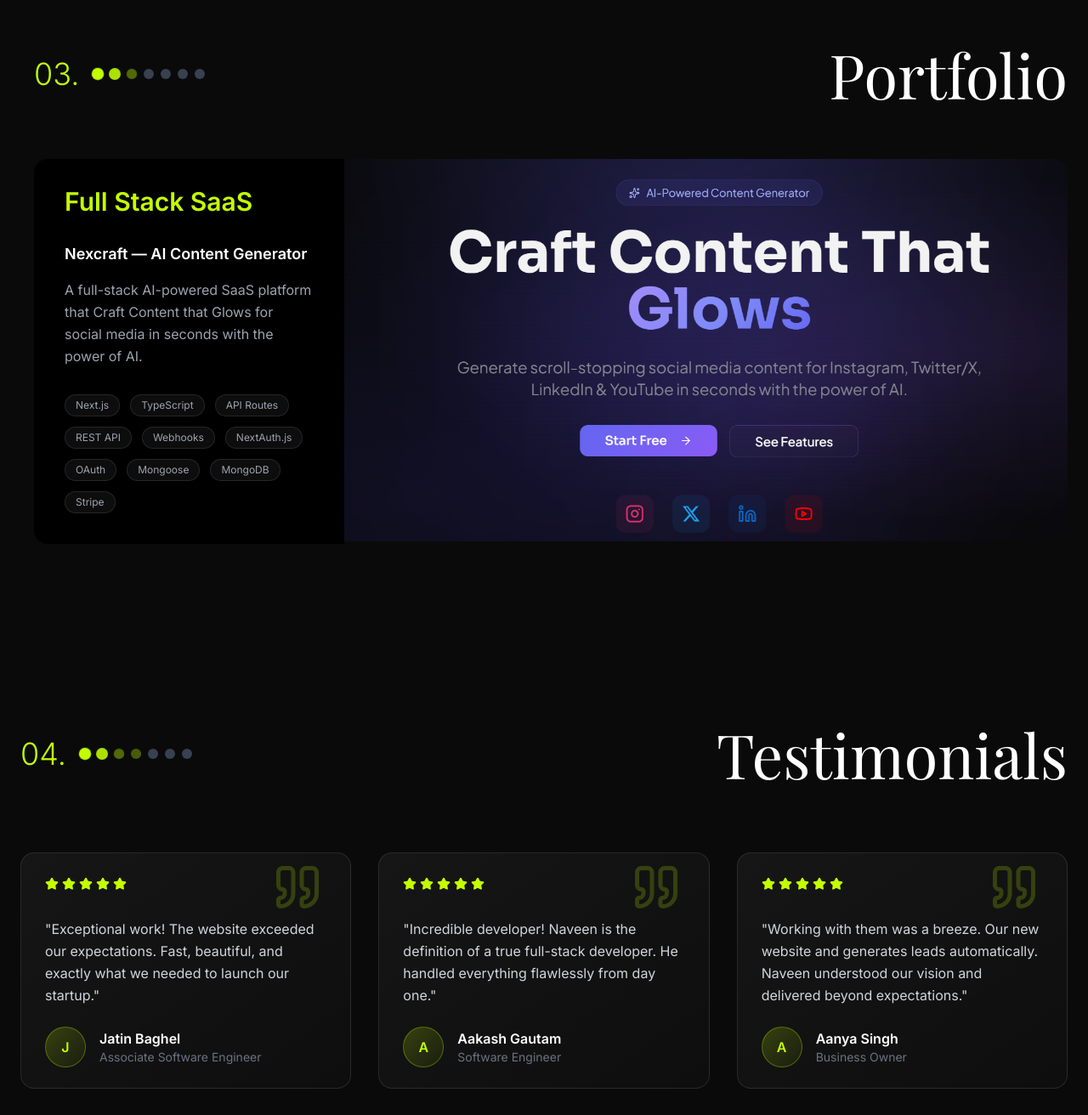
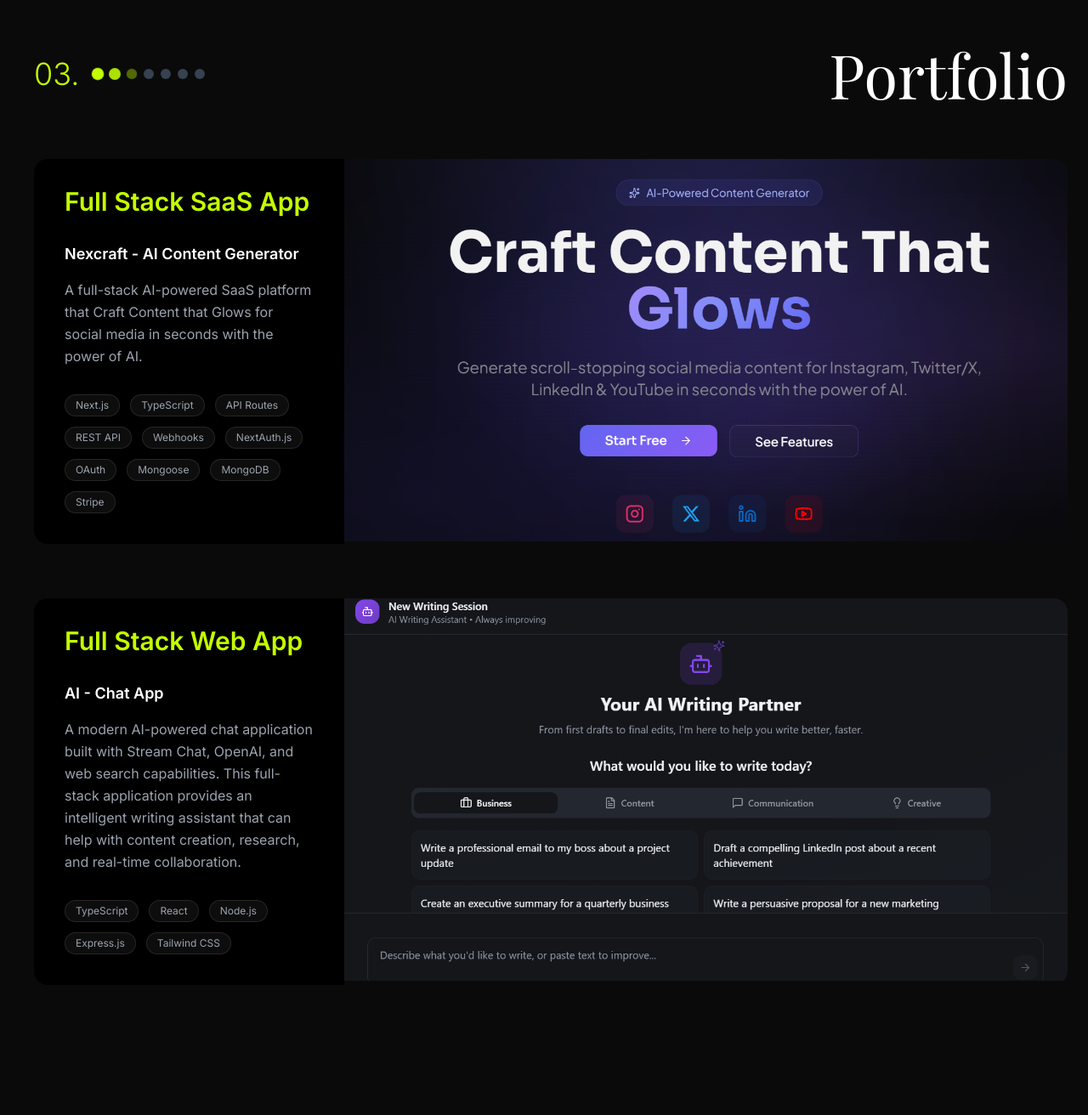
Before and after one commit to thenaveengautam/portfolio, a Next.js app: page / in a window 1280 px wide. Shown: the part 5949-7261 px from the top of the page at 85% size. Built offline with nearby package versions, Linux system fonts and the light colour scheme; a web font is replaced by a local one.

Commit message:
feat: add AI Chat App to mock data with updated project details

```diff
--- a/src/mockData.js
+++ b/src/mockData.js
@@ -145,13 +145,23 @@
 portfolio: [
   {
     id: 1,
-    title: "Nexcraft — AI Content Generator",
-    category: "Full Stack SaaS",
+    title: "Nexcraft - AI Content Generator",
+    category: "Full Stack SaaS App",
     url: "https://nexcraft.trynaveen.com",
     image:
       "nexcraft.png",
     tags: ["Next.js", "TypeScript", "API Routes", "REST API", "Webhooks", "NextAuth.js", "OAuth", "Mongoose", "MongoDB", "Stripe"],
     description: "A full-stack AI-powered SaaS platform that Craft Content that Glows for social media in seconds with the power of AI.",
+  },
+  {
+    id: 2,
+    title: "AI - Chat App",
+    category: "Full Stack Web App",
+    url: "https://openchatai.app",
+    image:
+      "chatai.png",
+    tags: ["TypeScript", "React", "Node.js", "Express.js", "Tailwind CSS",],
+    description: "A modern AI-powered chat application built with Stream Chat, OpenAI, and web search capabilities. This full-stack application provides an intelligent writing assistant that can help with content creation, research, and real-time collaboration.",
   },
 ],
 
```
Also changed, not shown: public/chatai.png (added).
